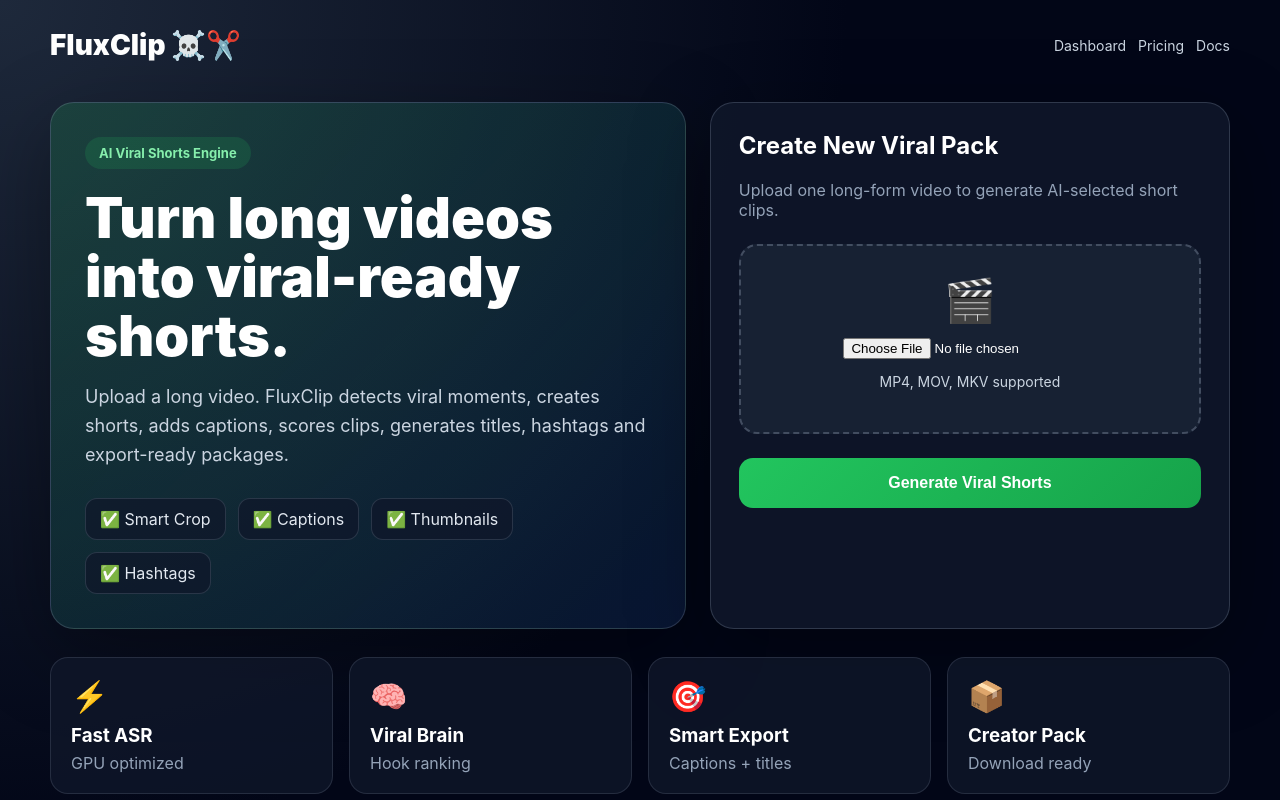
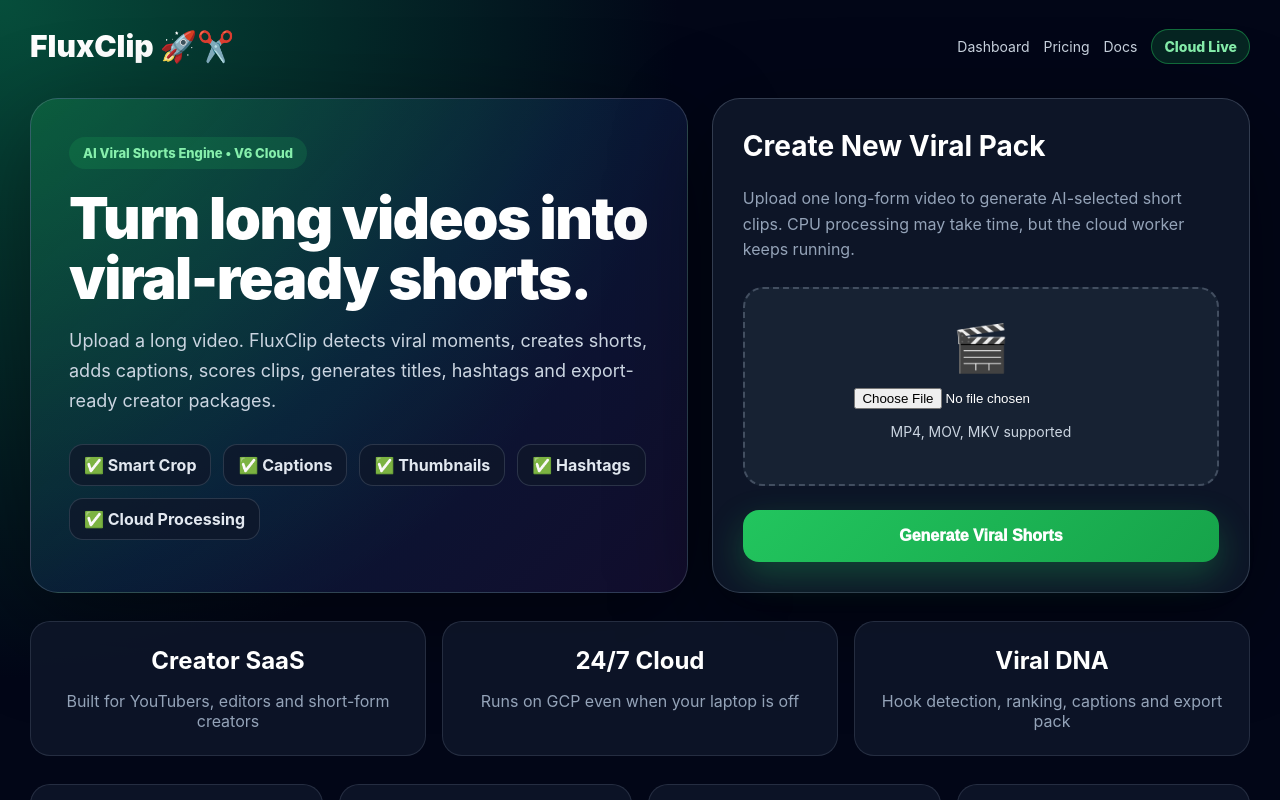
Before and after one commit to Missioon7/fluxclip, a React (Create React App) app in the folder opus-ui/: page / in a window 1280 px wide. Shown: the top 800 px of the page. Built offline with nearby package versions, Linux system fonts and the light colour scheme; no server answers.

Commit message:
Upgrade premium dashboard and fix cloud polling

```diff
--- a/opus-ui/src/App.js
+++ b/opus-ui/src/App.js
@@ -1,7 +1,8 @@
 import React, { useState } from "react";
 import axios from "axios";
 
-const API = "http://127.0.0.1:8000";
+const API =
+  process.env.REACT_APP_API_URL || "http://35.193.139.173:8000";
 
 function fixVideoUrl(path) {
   if (!path) return "";
@@ -31,12 +32,27 @@
         const res = await axios.get(`${API}/status/${id}`);
         const data = res.data;
 
+        console.log("Polling response:", data);
+
         setStatus(data.status || "processing");
 
-        if (data.status === "completed") {
+        if (
+          data.status === "completed" ||
+          data.status === "done" ||
+          data.final_clips ||
+          data.result ||
+          data.clips
+        ) {
           clearInterval(timer);
           setLoading(false);
-          setResult(data.result);
+
+          setResult({
+            clips:
+              data.result?.clips ||
+              data.final_clips ||
+              data.clips ||
+              [],
+          });
         }
 
         if (data.status === "failed" || data.status === "error") {
@@ -45,11 +61,9 @@
           setError(data.error || "Processing failed");
         }
       } catch (err) {
-        clearInterval(timer);
-        setLoading(false);
-        setError("Could not fetch job status");
+        console.log("Polling retry...", err);
       }
-    }, 3000);
+    }, 5000);
   };
 
   const uploadFile = async () => {
@@ -77,7 +91,7 @@
     } catch (err) {
       console.error(err);
       setLoading(false);
-      setError("Upload failed");
+      setError("Upload failed. Backend may be busy or browser blocked the request.");
     }
   };
 
@@ -88,42 +102,50 @@
       style={{
         minHeight: "100vh",
         background:
-          "radial-gradient(circle at top left, #1e293b, #020617 55%)",
+          "radial-gradient(circle at top left, #064e3b 0%, #020617 42%, #020617 100%)",
         color: "white",
         fontFamily: "Inter, Arial, sans-serif",
         padding: "28px",
       }}
     >
-      <div
-        style={{
-          maxWidth: "1180px",
-          margin: "0 auto",
-        }}
-      >
+      <div style={{ maxWidth: "1220px", margin: "0 auto" }}>
         {/* NAV */}
         <div
           style={{
             display: "flex",
             justifyContent: "space-between",
             alignItems: "center",
-            marginBottom: "40px",
+            marginBottom: "34px",
           }}
         >
-          <div style={{ fontSize: "28px", fontWeight: "900" }}>
-            FluxClip ☠️✂️
+          <div style={{ fontSize: "30px", fontWeight: "950" }}>
+            FluxClip 🚀✂️
           </div>
 
           <div
             style={{
               display: "flex",
-              gap: "12px",
+              gap: "14px",
               color: "#cbd5e1",
               fontSize: "14px",
+              alignItems: "center",
             }}
           >
             <span>Dashboard</span>
             <span>Pricing</span>
             <span>Docs</span>
+            <span
+              style={{
+                background: "rgba(34,197,94,0.16)",
+                border: "1px solid rgba(34,197,94,0.45)",
+                color: "#86efac",
+                padding: "8px 12px",
+                borderRadius: "999px",
+                fontWeight: "800",
+              }}
+            >
+              Cloud Live
+            </span>
           </div>
         </div>
 
@@ -139,11 +161,11 @@
           <div
             style={{
               background:
-                "linear-gradient(135deg, rgba(34,197,94,0.18), rgba(59,130,246,0.12))",
-              border: "1px solid rgba(148,163,184,0.25)",
-              borderRadius: "24px",
-              padding: "34px",
-              boxShadow: "0 25px 80px rgba(0,0,0,0.35)",
+                "linear-gradient(135deg, rgba(34,197,94,0.20), rgba(59,130,246,0.13), rgba(168,85,247,0.10))",
+              border: "1px solid rgba(148,163,184,0.28)",
+              borderRadius: "28px",
+              padding: "38px",
+              boxShadow: "0 30px 100px rgba(0,0,0,0.42)",
             }}
           >
             <div
@@ -153,20 +175,21 @@
                 color: "#86efac",
                 padding: "8px 14px",
                 borderRadius: "999px",
-                fontWeight: "700",
+                fontWeight: "800",
                 fontSize: "13px",
                 marginBottom: "20px",
               }}
             >
-              AI Viral Shorts Engine
+              AI Viral Shorts Engine • V6 Cloud
             </div>
 
             <h1
               style={{
-                fontSize: "56px",
-                lineHeight: "1.05",
+                fontSize: "58px",
+                lineHeight: "1.03",
                 margin: "0 0 18px",
                 fontWeight: "950",
+                letterSpacing: "-1.5px",
               }}
             >
               Turn long videos into viral-ready shorts.
@@ -176,13 +199,13 @@
               style={{
                 color: "#cbd5e1",
                 fontSize: "18px",
-                lineHeight: "1.6",
-                maxWidth: "650px",
+                lineHeight: "1.65",
+                maxWidth: "680px",
               }}
             >
               Upload a long video. FluxClip detects viral moments, creates
               shorts, adds captions, scores clips, generates titles, hashtags
-              and export-ready packages.
+              and export-ready creator packages.
             </p>
 
             <div
@@ -193,16 +216,17 @@
                 flexWrap: "wrap",
               }}
             >
-              {["Smart Crop", "Captions", "Thumbnails", "Hashtags"].map(
+              {["Smart Crop", "Captions", "Thumbnails", "Hashtags", "Cloud Processing"].map(
                 (item) => (
                   <div
                     key={item}
                     style={{
-                      background: "rgba(15,23,42,0.75)",
-                      border: "1px solid rgba(148,163,184,0.2)",
+                      background: "rgba(15,23,42,0.76)",
+                      border: "1px solid rgba(148,163,184,0.22)",
                       padding: "10px 14px",
-                      borderRadius: "12px",
+                      borderRadius: "14px",
                       color: "#e2e8f0",
+                      fontWeight: "700",
                     }}
                   >
                     ✅ {item}
@@ -215,31 +239,35 @@
           {/* UPLOAD CARD */}
           <div
             style={{
-              background: "rgba(15,23,42,0.9)",
-              border: "1px solid rgba(148,163,184,0.25)",
-              borderRadius: "24px",
-              padding: "28px",
-              boxShadow: "0 25px 80px rgba(0,0,0,0.35)",
+              background: "rgba(15,23,42,0.92)",
+              border: "1px solid rgba(148,163,184,0.28)",
+              borderRadius: "28px",
+              padding: "30px",
+              boxShadow: "0 30px 100px rgba(0,0,0,0.42)",
             }}
           >
-            <h2 style={{ marginTop: 0 }}>Create New Viral Pack</h2>
-            <p style={{ color: "#94a3b8" }}>
+            <h2 style={{ marginTop: 0, fontSize: "28px" }}>
+              Create New Viral Pack
+            </h2>
+            <p style={{ color: "#94a3b8", lineHeight: "1.6" }}>
               Upload one long-form video to generate AI-selected short clips.
+              CPU processing may take time, but the cloud worker keeps running.
             </p>
 
             <div
               style={{
                 border: "2px dashed rgba(148,163,184,0.35)",
-                borderRadius: "18px",
-                padding: "28px",
+                borderRadius: "20px",
+                padding: "30px",
                 textAlign: "center",
-                background: "rgba(30,41,59,0.65)",
+                background: "rgba(30,41,59,0.66)",
                 margin: "24px 0",
               }}
             >
-              <div style={{ fontSize: "42px", marginBottom: "12px" }}>🎬</div>
+              <div style={{ fontSize: "46px", marginBottom: "12px" }}>🎬</div>
               <input
                 type="file"
+                accept="video/*"
                 onChange={(e) => setFile(e.target.files[0])}
               />
               <p style={{ color: "#cbd5e1", fontSize: "14px" }}>
@@ -257,23 +285,25 @@
                   : "linear-gradient(135deg, #22c55e, #16a34a)",
                 color: "white",
                 border: "none",
-                padding: "16px 20px",
-                borderRadius: "14px",
+                padding: "17px 20px",
+                borderRadius: "16px",
                 cursor: loading ? "not-allowed" : "pointer",
-                fontWeight: "900",
+                fontWeight: "950",
                 fontSize: "16px",
+                boxShadow: loading ? "none" : "0 14px 35px rgba(34,197,94,0.28)",
               }}
             >
-              {loading ? "Processing..." : "Generate Viral Shorts"}
+              {loading ? "Processing in Cloud..." : "Generate Viral Shorts"}
             </button>
 
             {jobId && (
               <div
                 style={{
                   marginTop: "18px",
-                  background: "rgba(30,41,59,0.8)",
-                  borderRadius: "14px",
-                  padding: "14px",
+                  background: "rgba(30,41,59,0.84)",
+                  border: "1px solid rgba(148,163,184,0.18)",
+                  borderRadius: "16px",
+                  padding: "15px",
                   fontSize: "14px",
                 }}
               >
@@ -288,6 +318,36 @@
           </div>
         </div>
 
+        {/* TRUST / SEO */}
+        <div
+          style={{
+            display: "grid",
+            gridTemplateColumns: "repeat(3, 1fr)",
+            gap: "16px",
+            marginBottom: "28px",
+          }}
+        >
+          {[
+            ["Creator SaaS", "Built for YouTubers, editors and short-form creators"],
+            ["24/7 Cloud", "Runs on GCP even when your laptop is off"],
+            ["Viral DNA", "Hook detection, ranking, captions and export pack"],
+          ].map(([title, sub]) => (
+            <div
+              key={title}
+              style={{
+                background: "rgba(15,23,42,0.84)",
+                border: "1px solid rgba(148,163,184,0.18)",
+                borderRadius: "20px",
+                padding: "24px",
+                textAlign: "center",
+              }}
+            >
+              <h2 style={{ margin: 0, fontSize: "24px" }}>{title}</h2>
+              <p style={{ color: "#94a3b8", marginBottom: 0 }}>{sub}</p>
+            </div>
+          ))}
+        </div>
+
         {/* STATS */}
         <div
           style={{
@@ -298,7 +358,7 @@
           }}
         >
           {[
-            ["⚡", "Fast ASR", "GPU optimized"],
+            ["⚡", "Fast ASR", "GPU-ready pipeline"],
             ["🧠", "Viral Brain", "Hook ranking"],
             ["🎯", "Smart Export", "Captions + titles"],
             ["📦", "Creator Pack", "Download ready"],
@@ -306,13 +366,13 @@
             <div
               key={title}
               style={{
-                background: "rgba(15,23,42,0.8)",
+                background: "rgba(15,23,42,0.84)",
                 border: "1px solid rgba(148,163,184,0.18)",
-                borderRadius: "18px",
-                padding: "20px",
+                borderRadius: "20px",
+                padding: "22px",
               }}
             >
-              <div style={{ fontSize: "30px" }}>{icon}</div>
+              <div style={{ fontSize: "32px" }}>{icon}</div>
               <h3 style={{ margin: "10px 0 6px" }}>{title}</h3>
               <p style={{ color: "#94a3b8", margin: 0 }}>{sub}</p>
             </div>
@@ -324,15 +384,19 @@
             style={{
               background: "rgba(34,197,94,0.12)",
               border: "1px solid rgba(34,197,94,0.35)",
-              padding: "22px",
-              borderRadius: "18px",
+              padding: "24px",
+              borderRadius: "20px",
               marginBottom: "28px",
             }}
           >
-            <h3>🔥 AI is cooking your viral clips...</h3>
-            <p style={{ color: "#cbd5e1" }}>
-              Transcribing → Viral Detection → Smart Crop → Captions → Final
-              Shorts
+            <h3>🔥 FluxClip Cloud AI is processing your content...</h3>
+            <p style={{ color: "#cbd5e1", lineHeight: "1.6" }}>
+              Transcribing → Hook Detection → Viral Ranking → Smart Crop →
+              Captions → Export Pack
+            </p>
+            <p style={{ color: "#94a3b8", marginBottom: 0 }}>
+              Keep this page open. Long videos can take time on CPU, but backend
+              processing continues on the cloud server.
             </p>
           </div>
         )}
@@ -352,7 +416,7 @@
 
         {clips.length > 0 && (
           <div>
-            <h2 style={{ fontSize: "34px" }}>Your Viral Clips</h2>
+            <h2 style={{ fontSize: "36px" }}>Your Viral Clips</h2>
 
             <div
               style={{
@@ -363,17 +427,17 @@
             >
               {clips.map((clip, index) => {
                 const videoUrl = fixVideoUrl(
-                  clip.video_path || clip.download_url
+                  clip.video_path || clip.download_url || clip.url
                 );
 
                 return (
                   <div
                     key={index}
                     style={{
-                      background: "rgba(15,23,42,0.9)",
+                      background: "rgba(15,23,42,0.92)",
                       border: "1px solid rgba(148,163,184,0.22)",
                       padding: "20px",
-                      borderRadius: "22px",
+                      borderRadius: "24px",
                     }}
                   >
                     <div
@@ -393,21 +457,21 @@
                           color: "#052e16",
                           padding: "6px 10px",
                           borderRadius: "999px",
-                          fontWeight: "900",
+                          fontWeight: "950",
                         }}
                       >
-                        Score {clip.score}
+                        Score {clip.score || "AI"}
                       </span>
                     </div>
 
                     <p>
-                      <strong>Title:</strong> {clip.title}
+                      <strong>Title:</strong> {clip.title || "Viral short clip"}
                     </p>
                     <p>
-                      <strong>Niche:</strong> {clip.niche}
+                      <strong>Niche:</strong> {clip.niche || "Auto-detected"}
                     </p>
                     <p>
-                      <strong>Duration:</strong> {clip.duration}s
+                      <strong>Duration:</strong> {clip.duration || "short"}s
                     </p>
 
                     <p style={{ color: "#86efac" }}>
@@ -440,7 +504,7 @@
                             padding: "12px 16px",
                             borderRadius: "12px",
                             textDecoration: "none",
-                            fontWeight: "900",
+                            fontWeight: "950",
                           }}
                         >
                           Download Clip
@@ -451,14 +515,14 @@
                     <div
                       style={{
                         marginTop: "16px",
-                        background: "rgba(51,65,85,0.8)",
+                        background: "rgba(51,65,85,0.82)",
                         padding: "12px",
                         borderRadius: "14px",
                       }}
                     >
                       <strong>Score Breakdown</strong>
                       <pre style={{ overflowX: "auto" }}>
-                        {JSON.stringify(clip.score_breakdown, null, 2)}
+                        {JSON.stringify(clip.score_breakdown || {}, null, 2)}
                       </pre>
                     </div>
                   </div>
```
